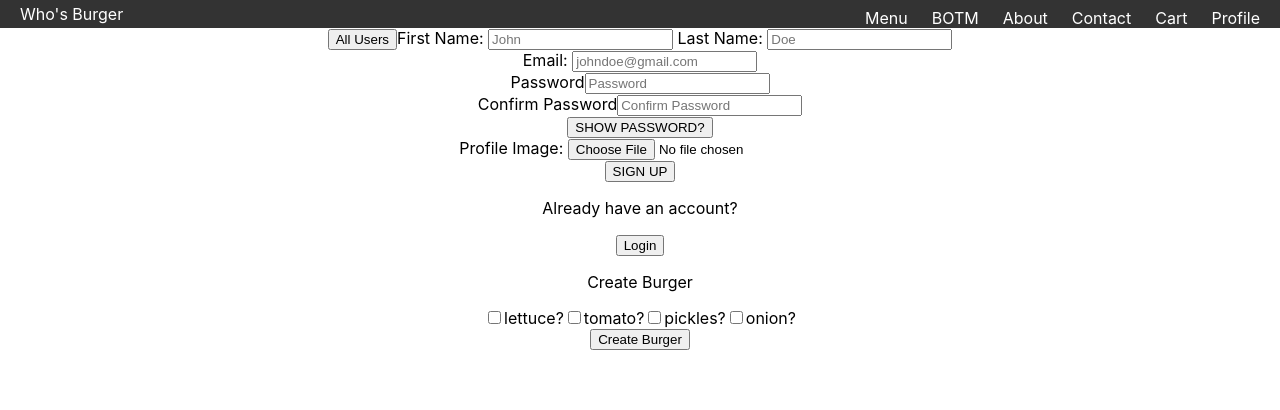
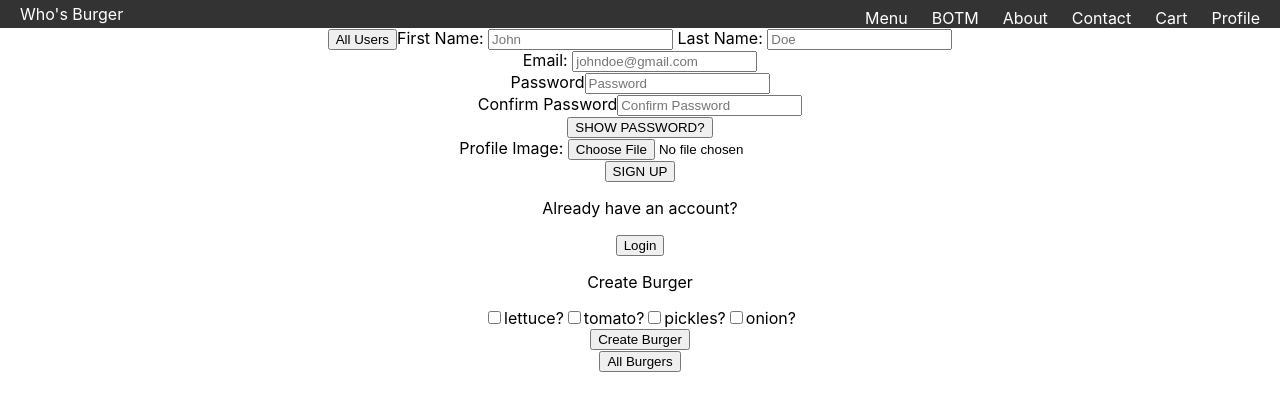
Before and after one commit to zullicm/whos-burger, a React (Create React App) app in the folder client/: page /profile in a window 1280 px wide. Shown: the top 410 px of the page. Built offline with nearby package versions, Linux system fonts and the light colour scheme; no server answers.

Commit message:
Trouble shooting issue with saving arrays to data base while using a form

```diff
--- a/client/src/CreateBurger.jsx
+++ b/client/src/CreateBurger.jsx
@@ -8,6 +8,11 @@ function CreateBurger(){
   const [burgers, setBurgers] = useState([])
 
 
+  function getBurgers(){
+    fetch("/burgers")
+    .then(res => res.json())
+    .then(data => console.log(data))
+  }
 
   useEffect(() =>{
     fetch('/burgers')
@@ -28,11 +33,11 @@ function CreateBurger(){
       pickles? "pickles" : null,
       onion? "onion" : null,
     ]
-    console.log(ingredients.filter(ingredient => ingredient !== null))
+    const filterIngredients = ingredients.filter(ingredient => ingredient !== null)
     const burger = new FormData
-    burger.append("burger[ingredients]", ingredients)
+    burger.append("burger[ingredients]", filterIngredients)
     burger.append("burger[price]", 10.00)
-
+    console.log(burger)
     fetch("/burgers", {
       method: "POST",
       body: burger,
@@ -84,6 +89,7 @@ function CreateBurger(){
       <br/>
       <button onClick={handleSubmit}>Create Burger</button>
       <br/>
+      <button onClick={getBurgers} >All Burgers</button>
 
     </div>
   )
```
